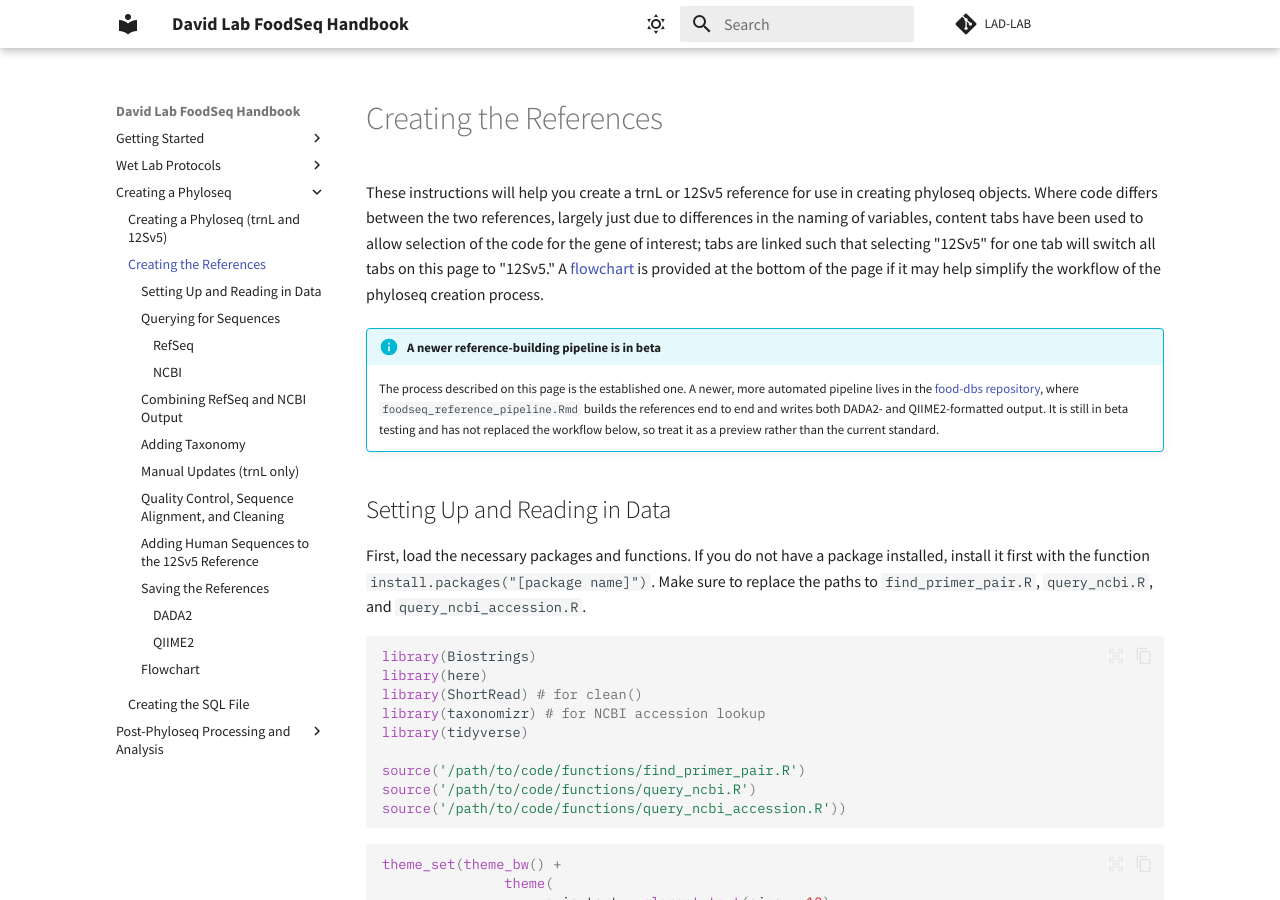
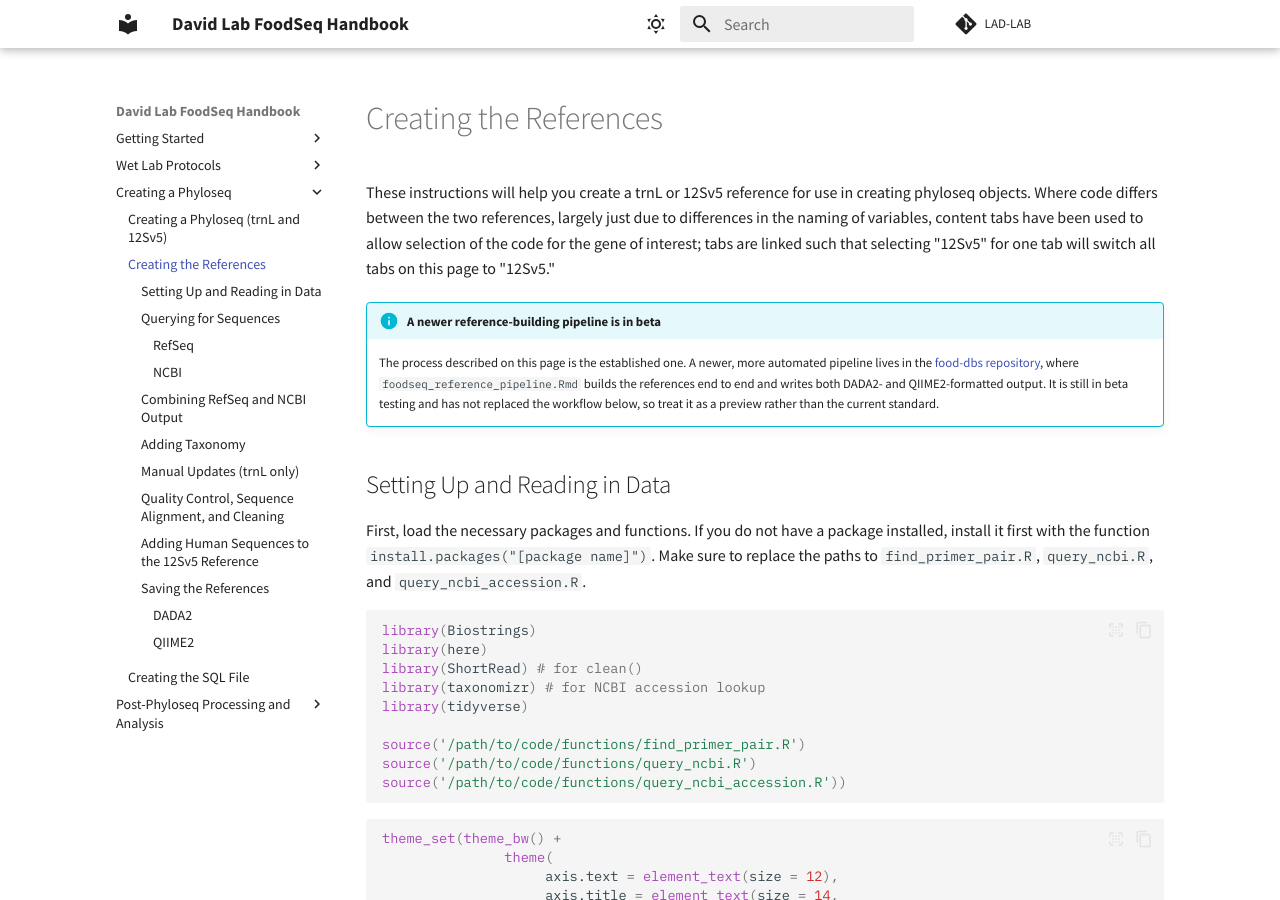
Before and after one commit to LAD-LAB/lad-lab.github.io, an MkDocs documentation site: the page built from docs/references.md, in a window 1280 px wide and 900 px high. Built offline with MkDocs 1.6.1 and Material for MkDocs 9.7.7, drawn with Linux system fonts in a browser that asks for light colours.

Commit message:
Remove the unwritten flowchart from the references page
The link at the top landed on an empty heading. pipeline.md already charts
the phyloseq creation process it would have shown.

Co-Authored-By: Claude Opus 5 (1M context) <noreply@anthropic.com>
Claude-Session: https://claude.ai/code/session_01CzHEEsbNefvv8xbpCgRwT5

```diff
--- a/docs/references.md
+++ b/docs/references.md
@@ -1,6 +1,6 @@
 # Creating the References
 
-These instructions will help you create a trnL or 12Sv5 reference for use in creating phyloseq objects. Where code differs between the two references, largely just due to differences in the naming of variables, content tabs have been used to allow selection of the code for the gene of interest; tabs are linked such that selecting "12Sv5" for one tab will switch all tabs on this page to "12Sv5." A [flowchart](https://lad-lab.github.io/references.html#flowchart) is provided at the bottom of the page if it may help simplify the workflow of the phyloseq creation process.
+These instructions will help you create a trnL or 12Sv5 reference for use in creating phyloseq objects. Where code differs between the two references, largely just due to differences in the naming of variables, content tabs have been used to allow selection of the code for the gene of interest; tabs are linked such that selecting "12Sv5" for one tab will switch all tabs on this page to "12Sv5."
 
 !!! info "A newer reference-building pipeline is in beta"
 
@@ -893,5 +893,3 @@ After building the 12Sv5 reference with the steps above, add the human sequences
 ### DADA2
 
 ### QIIME2
-
-## Flowchart
```
